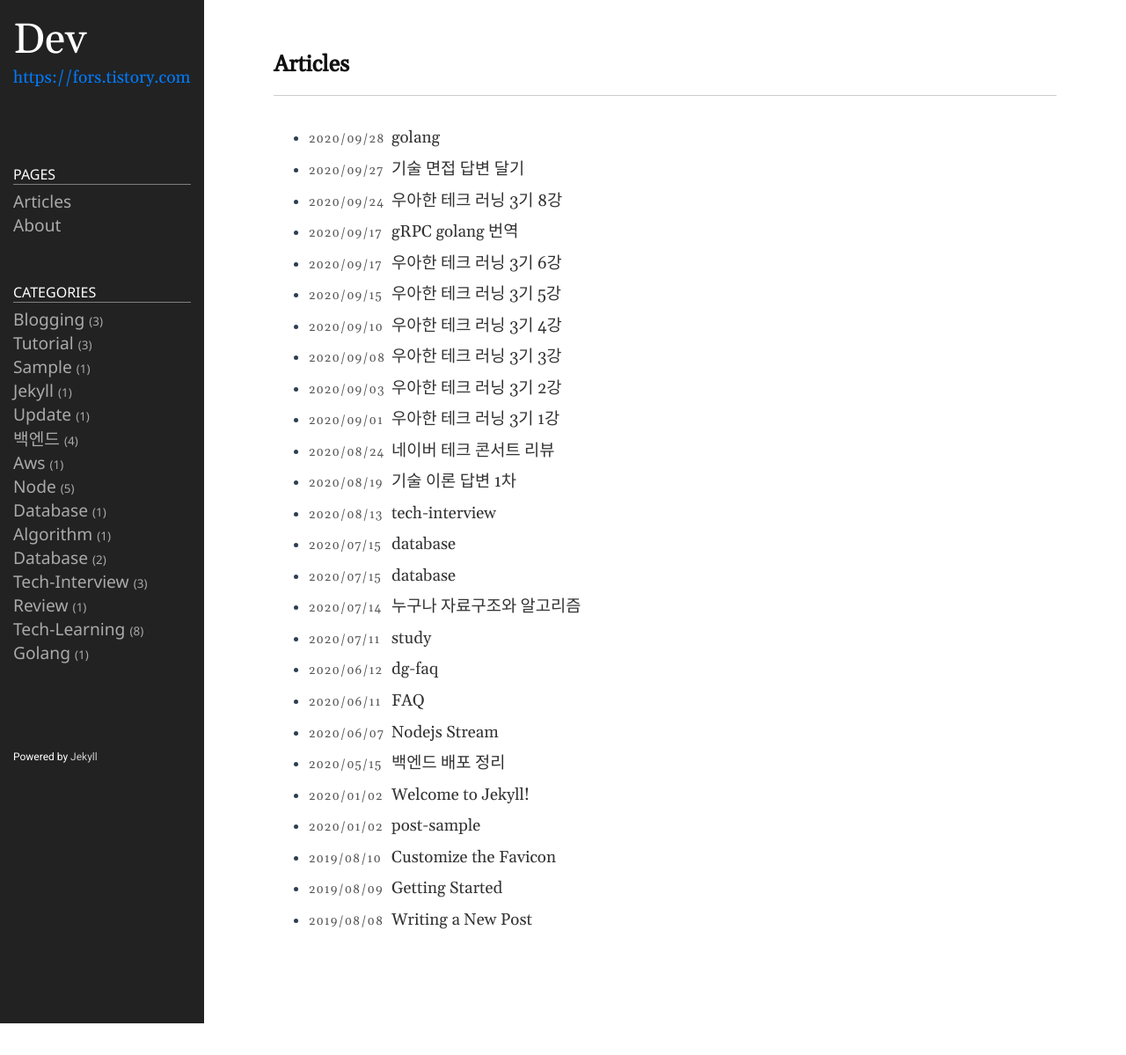
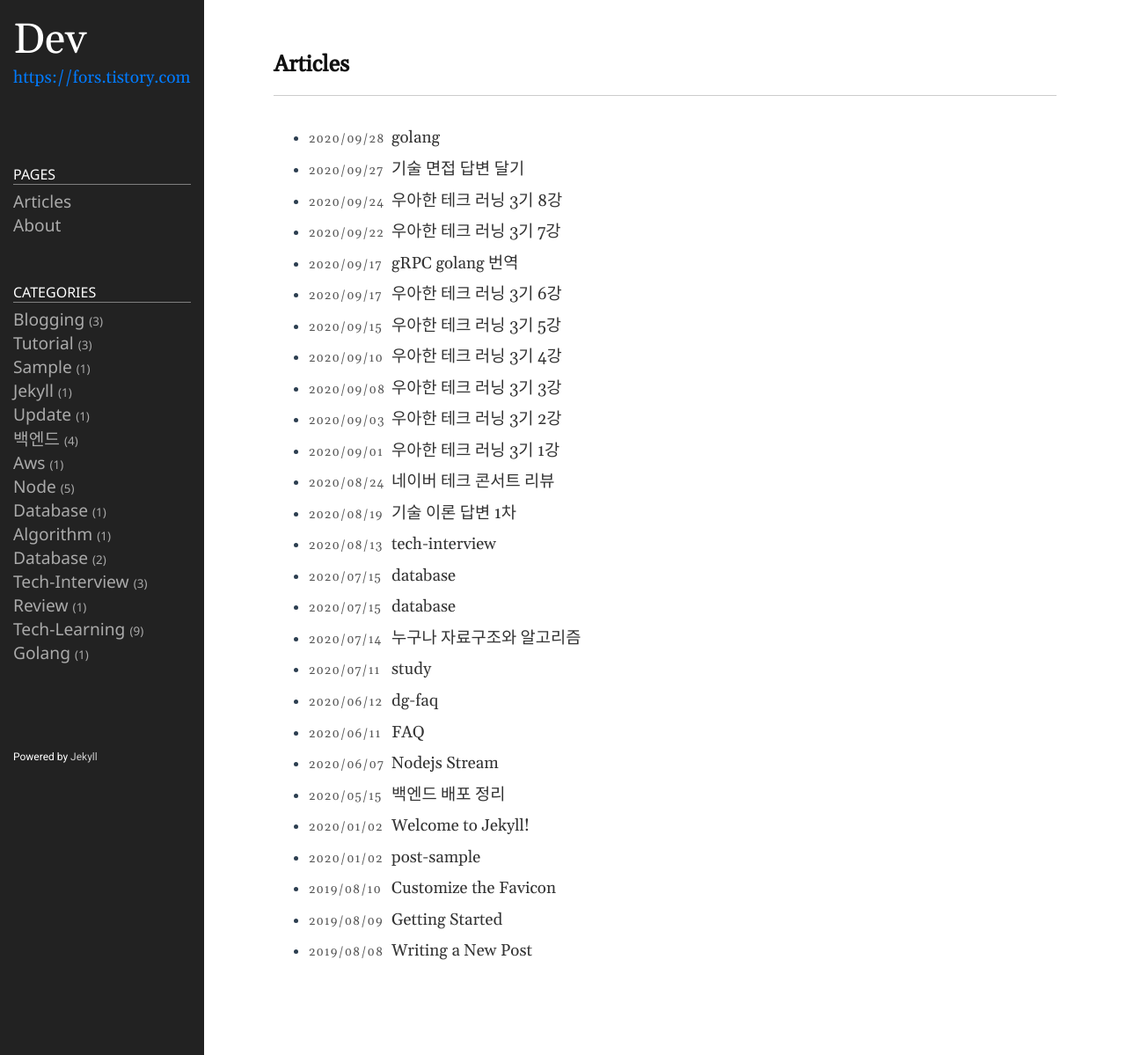
Before and after one commit to WooJongSeon/WooJongSeon.github.io, a Jekyll site: the page built from index.md, in a window 1280 px wide. Shown: the whole page at 88% size. Built offline with Jekyll 4.4.1, drawn with Linux system fonts in a browser that asks for light colours; before the commit the page ends 1163 px from its top, so only the background shows below that; part of the change alters nothing that is shown.

Commit message:
woowahan tech

````diff
--- /dev/null
+++ b/_posts/2020-09-22-woowahan.md
@@ -0,0 +1,397 @@
+---
+title: 우아한 테크 러닝 3기 7강
+author: 우종선
+date: 2020-09-22 09:00:00 +0800
+categories: [tech-learning]
+tags: [tech-learning]
+
+---
+
+## 우아한 테크러닝 3기 7강
+
+---
+
+- 컴포넌트 분할
+- 모니터링 예제
+- Typescript의 type, interface
+- type과 interface의 차이점
+- 제네릭
+- api통신
+
+## 우아한 테크러닝 React&Typescript 7회차
+
+2020년 09월 22일 화요일
+
+<details><summary>Table of Contents</summary>
+
+-   컴포넌트 분할 [:link:](#컴포넌트-분할)
+-   모니터링 예제 훑어보기 [:link:](#모니터링-예제-훑어보기)
+-   Typescript의 type과 interface [:link:](#typescript의-type과-interface)
+-   type과 interface의 차이점 [:link:](#type과-interface의-차이점)
+-   제네릭 [:link:](#제네릭)
+-   API 통신 [:link:](#api-통신)
+
+</details>
+
+### 컴포넌트 분할
+
+**외부 상태**에 의존적인 컴포넌트와 의존적이지 않은 컴포넌트를 분리한다.<br/>
+**외부 상태**는 컴포넌트의 상태와 관련된 **비즈니스 로직**을 의미한다.<br/>
+
+```tsx
+export const Maybe: React.FC<IMaybeProps> = ({ test, children }) => (
+    <React.Fragment>{test ? children : null}</React.Fragment>
+);
+```
+
+위와 컴포넌트 `props`만 받아 사용하는 비즈니스 로직이 없는 컴포넌트다.<br/>
+위와 같이 상태가 존재하지 않는 컴포넌트는 `components` 폴더에 주로 작성한다.<br/>
+
+```tsx
+class OrderStatus extends React.Component<OrderStatusProps> {
+    state = {
+        errorRate: 0,
+    };
+
+    componentDidUpdate(prevProps) {
+        if (
+            prevProps.success !== this.props.success ||
+            prevProps.failure !== this.props.failure
+        ) {
+            this.setState({
+                errorRate:
+                    this.props.failure > 0
+                        ? Number(
+                              (this.props.failure / this.props.success) * 100
+                          ).toFixed(2)
+                        : 0,
+            });
+        }
+    }
+
+    render() {
+        return <MonitorCard>{/* ... 생략 ... */}</MonitorCard>;
+    }
+}
+
+export const OrderStatusContiner = connect(mapStateToProps)(OrderStatus);
+```
+
+위와 같이 상태를 갖거나 전역 상태와 연결되는 컴포넌트는 `containers` 폴더에 주로 작성한다.<br/>
+컴포넌트는 어플리케이션의 크기에 따라 분할하며 컴포넌트 분할에 너무 집착할 필요는 없다.<br/>
+
+### 모니터링 예제 훑어보기
+
+아래의 `App` 컴포넌트 또한 일반적인 컨테이너 컴포넌트다.<br/>
+
+```tsx
+export default class App extends React.PureComponent {
+    render() {
+        return (
+            <div>
+                <NotificationContainer />
+                <header>
+                    <Typography.Title>React & TS Boilerplate</Typography.Title>
+                </header>
+                <main>
+                    <OrderStatusContiner />
+                    <MonitorControllerContainer />
+                </main>
+            </div>
+        );
+    }
+}
+```
+
+`App` 컨테이너 컴포넌트는 3개의 컨테이너 컴포넌트로 이루어져 있다.<br/>
+컨테이너 컴포넌트들을 가지고 있는 `containers` 컴포넌트에는 아래의 `index.ts` 파일을 갖는다.<br/>
+
+```typescript
+export * from "./OrderStatus";
+export * from "./MonitorController";
+export * from "./Notification";
+```
+
+위처럼 `index.ts` 파일을 구성하게 되면서 컴포넌트 모듈을 편하게 사용하고 관리할 수 있다.<br/>
+컴포넌트의 이름은 길어도 자신이 하는 역할을 이름에 잘 담는 것이 중요하다.<br/>
+React의 컴포넌트를 작성하면서 Typescript의 스펙을 사용하는 일이 많지않다.<br/>
+
+```typescript
+export interface OrderStatusProps {
+    showTimeline: boolean;
+    success: number;
+    failure: number;
+    successTimeline: ITimelineItem[];
+    failureTimeline: ITimelineItem[];
+}
+
+class OrderStatus extends React.Component<OrderStatusProps> {
+    // ... 생략
+}
+```
+
+위와 같이 컴포넌트의 `props`의 타입을 작성한 후 타입을 지정하는 기능을 가장 많이 사용한다.<br/>
+
+### Typescript의 type과 interface
+
+타입을 지정할 때 `type`을 이용한 타입 별칭이나 `interface`를 이용할 수 있다.<br/>
+
+```typescript
+type Person = {
+    name: string;
+    age: number;
+    job?: [];
+};
+
+interface Human {
+    name: string;
+    age: number;
+    job?: [];
+}
+```
+
+위와 같은 `type`이나 `interface`는 컴파일 타임에 적용되는 스펙이다.<br/>
+
+-   `type`, `interface`를 트랜스파일한 결과
+
+```javascript
+"user strict";
+
+// 타입 관련 내용의 코드는 없음
+
+```
+
+따라서 `type`이나 `interface`를 Javascript로 트랜스파일 하게되면 아무런 코드가 보이지 않는다.<br/>
+
+```typescript
+const p: Person = JSON.parse(prompt("객체를 입력해주세요"));
+```
+
+위의 코드는 사용자가 어떠한 입력을 할지 예측할 수 없다.<br/>
+런타임에서 사용자의 입력에 따라 오류가 발생해 문제가 생길 수 있으므로 오류 처리가 필요하다.<br/>
+
+> (tip) 알아둘 키워드<br/>
+>
+> -   parsing vs validating<br/>
+> -   type predicate<br/>
+
+### type과 interface의 차이점
+
+`type` 키워드로 선언한 타입 별칭은 아래의 **유니온 타입**을 지원한다.<br/>
+
+```typescript
+type box = number | string;
+let b: box = 1;
+b = "box";
+```
+
+`interface`는 유니온 타입을 지원하지 못하지만 **상속**을 지원한다.<br/>
+
+```typescript
+interface Cat extends Animal {
+    // ...
+}
+```
+
+이 두 특징을 제외하고 대부분의 기능은 비슷하며 통일성 있게 사용하면 된다.<br/>
+
+### 제네릭
+
+**제네릭**은 동적으로 타입을 지정하는 기능이다.<br/>
+
+```typescript
+function identity<T>(arg: T): T {
+    return arg;
+}
+```
+
+위의 `identity` 함수는 `T` 타입의 값이 매개변수를 받아 `T` 타입을 반환한다.<br/>
+
+```typescript
+let stringOutput = identity<string>("string");
+let numberOutput = identity<number>(1);
+
+console.log(stringOutput); // string
+console.log(numberOutput); // 1
+```
+
+Typescript의 **제네릭**은 `type`과 `interface` 동일하게 컴파일 타임에 작동하는 코드다.<br/>
+React의 컴포넌트의 **제네릭**은 아래와 같이 구성되어 있다.<br/>
+
+```tsx
+React.Component<P, S, SS>
+```
+
+`P`는 컴포넌트의 `props`, `S`는 컴포넌트의 `state`, `SS`는 `snapshot`을 의미한다.<br/>
+
+### redux와 컴포넌트 연결
+
+기존의 `react-redux`에서는 컴포넌트와 `redux`를 연결하기 위해 `connect` 함수를 사용했다.<br/>
+
+```tsx
+const mapStateToProps = (state: StoreState) => {
+    return {
+        monitoring: state.monitoring,
+    };
+};
+
+const mapDispatchToProps = (dispatch: Dispatch) => ({
+    onStart: () => {
+        dispatch(startMonitoring());
+    },
+    onStop: () => {
+        dispatch(stopMonitoring());
+    },
+});
+
+export const MonitorControllerContainer = connect(
+    mapStateToProps,
+    mapDispatchToProps
+)(MonitorController);
+```
+
+`connect` 함수는 `HoC` 형태로 작성되어 있으며 2개의 인자를 받는다.<br/>
+첫 번째 인자는 `mapStateToProps`이며 두 번째 인자는 `mapDispatchToProps`를 받는다.<br/>
+`mapStateToProps`는 `store`에 존재하는 상태에서 필요한 데이터를 `props`로 전달 받는 함수다.<br/>
+`mapDispatchToProps`는 `dispatch`할 액션을 반환해 `props`로 전달 받는 함수다.<br/>
+최근에는 `react-redux`또한 함수형 컴포넌트에서 쉽게 사용가능한 Hook을 지원한다.<br/>
+
+```typescript
+import { useDispatch, useSelector } from "react-redux";
+
+function MonitorController() {
+    const dispatch = useDispatch();
+    const monitoring  = useSelector(state = > state.monitoring);
+
+    function onStart() {
+        dispatch(startMonitoring());
+    }
+
+    function onStop() {
+        dispatch(stopMonitoring());
+    }
+
+    // ...
+}
+
+export default MonitorController;
+```
+
+위와 같이 `useDispatch`와 `useSelector`를 이용해 기존의 `connect` 함수를 대체할 수 있다.<br/>
+
+### API 통신
+
+`axios` 패키지를 사용하고 있으며 기본적인 인터페이스 정의는 아래와 같이 되어있다.<br/>
+
+```typescript
+interface IApiSuccessMessage {
+    status: string;
+}
+
+interface IApiError {
+    status: string;
+    statusCode: number;
+    errorMessage: string;
+}
+
+export class ApiError implements IApiError {
+    status: string = "";
+    statusCode: number = 0;
+    errorMessage: string = "";
+
+    constructor(err: AxiosError) {
+        this.status = err.response.data.status;
+        this.statusCode = err.response.status;
+        this.errorMessage = err.response.data.errorMessage;
+    }
+}
+
+interface INumberOfSuccessfulOrderResponse extends IApiSuccessMessage {
+    result: {
+        success: number;
+    };
+}
+
+interface INumberOfFailedOrderResponse extends IApiSuccessMessage {
+    result: {
+        failure: number;
+    };
+}
+
+interface IOrderTimelineResponse extends IApiSuccessMessage {
+    results: {
+        successTimeline: [];
+        failureTimeline: [];
+    };
+}
+```
+
+API 통신시에 성공과 실패에 관한 반환값 인터페이스를 정의하여 사용하고 있다.<br/>
+실제 API 통신을 진행하는 함수는 아래와 같이 `Promise` 형태로 작성되어 있다.<br/>
+
+```typescript
+export function fetchNumberOfSuccessfulOrder(): Promise<
+    INumberOfSuccessfulOrderResponse
+> {
+    return new Promise((resolve, reject) => {
+        axios
+            .get(endpoint.orders.request.success({ error: true }))
+            .then((resp: AxiosResponse) => resolve(resp.data))
+            .catch((err: AxiosError) => reject(new ApiError(err)));
+    });
+}
+
+export function fetchNumberOfFailedOrder(): Promise<
+    INumberOfFailedOrderResponse
+> {
+    return new Promise((resolve, reject) => {
+        axios
+            .get(endpoint.orders.request.failure())
+            .then((resp: AxiosResponse) => resolve(resp.data))
+            .catch((err: AxiosError) => reject(new ApiError(err)));
+    });
+}
+
+export function fetchOrderTimeline(
+    date: string
+): Promise<IOrderTimelineResponse> {
+    return new Promise((resolve, reject) => {
+        axios
+            .get(endpoint.orders.request.timeline(date))
+            .then((resp: AxiosResponse) => resolve(resp.data))
+            .catch((err: AxiosError) => reject(new ApiError(err)));
+    });
+}
+```
+
+API 요청은 모두 `GET` 메소드를 사용하고 있으며 요청 정보는 다른 파일에서 관리한다.<br/>
+요청 정보에 관한 타입은 아래와 같이 `interface`로 정의되어 있다.<br/>
+
+```typescript
+interface Config {
+    orders: {
+        request: {
+            success(options: { error?: boolean }): string;
+            failure(): string;
+            timeline(date: string): string;
+        };
+    };
+}
+
+const config: Config = {
+    orders: {
+        request: {
+            success: ({ error = false }) =>
+                `${SERVER}/${API_PREFIX}/orders/request/success${
+                    error ? "?error=random" : ""
+                }`,
+            failure: () => `${SERVER}/${API_PREFIX}/orders/request/failure`,
+            timeline: (date) =>
+                `${SERVER}/${API_PREFIX}/orders/request/all/${date}`,
+        },
+    },
+};
+```
+
+`orders` 객체의 `request` 필드는 `success`, `failue`, `timeline` 함수를 갖는다.<br/>
+`success`, `failue`, `timeline` 함수는 API 요청을 보낼 URL을 반환하게 된다.<br/>
--- a/_posts/2020-09-24-woowahan.md
+++ b/_posts/2020-09-24-woowahan.md
@@ -7,7 +7,7 @@ tags: [tech-learning]
 
 ---
 
-## 우아한 테크러닝 3기 6강
+## 우아한 테크러닝 3기 8강
 ---
 
 ### 지난 강의 내용
````
